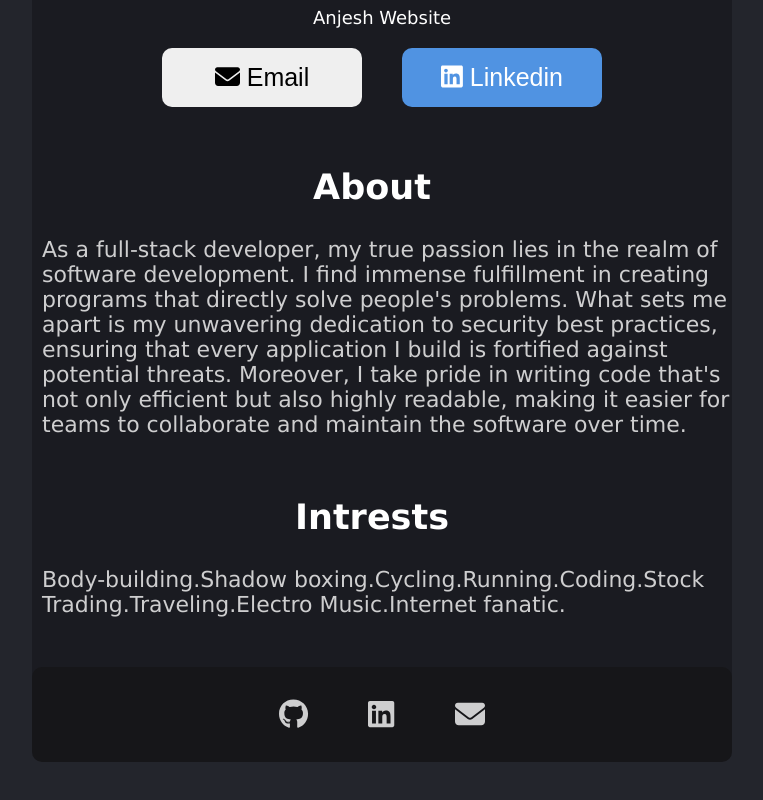
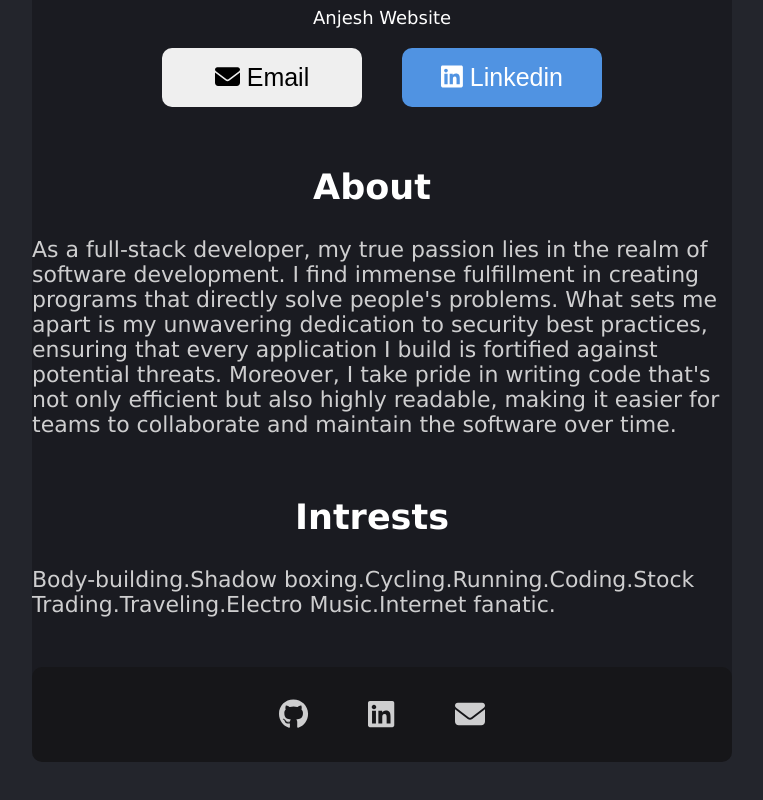
Before and after one commit to Lonewolfonrock/Bussiness-card_React, a React (Vite) app: page / in a window 1280 px wide. Shown: the part 652-1452 px from the top of the page, without its empty margins (258-1021 px from the left). Built offline with nearby package versions, Linux system fonts and the light colour scheme.

Commit message:
Update App.css

```diff
--- a/src/App.css
+++ b/src/App.css
@@ -75,7 +75,6 @@ main{
 
 }
 main p{
-  margin-left: 10px;
   text-align: left;
   color: #cececf;
   margin-bottom: 50px;
```
